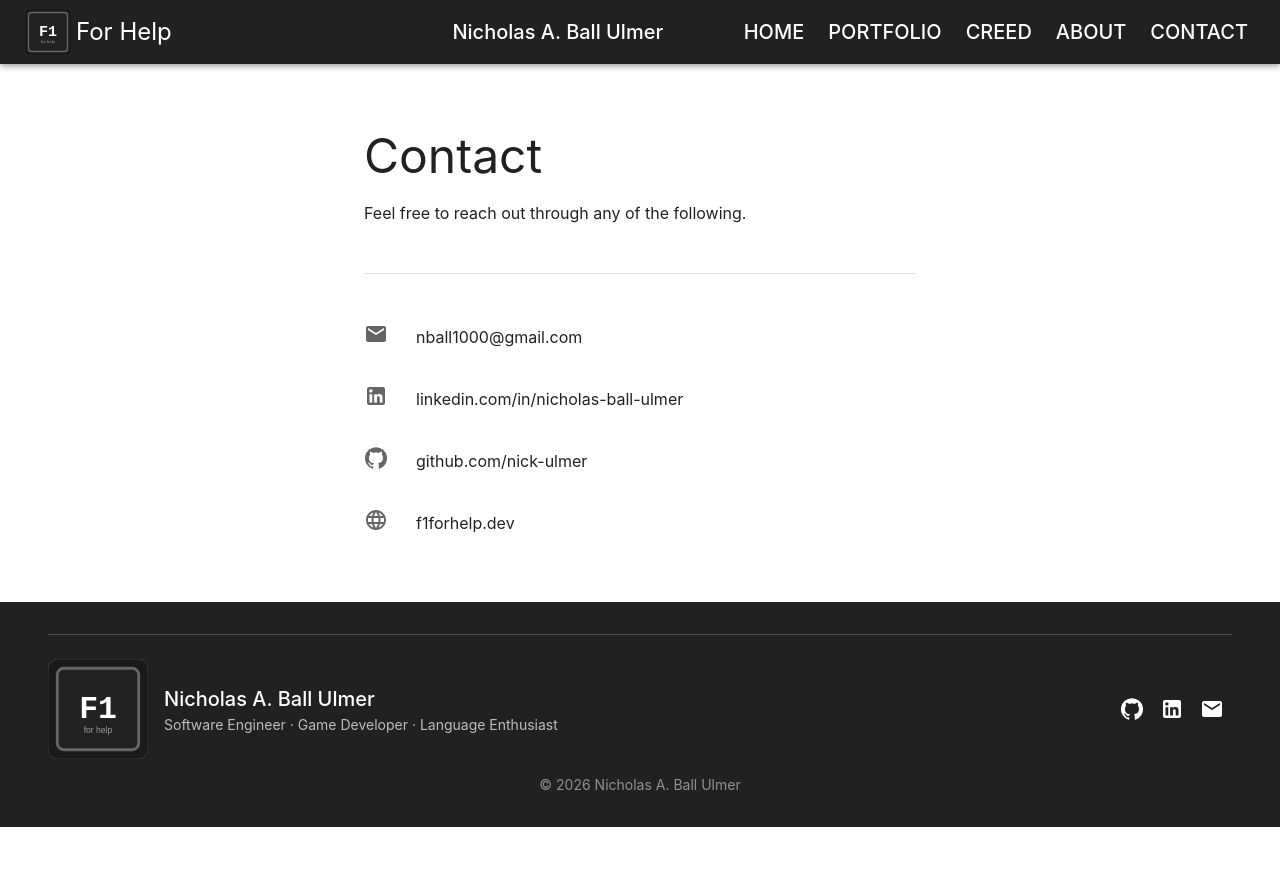
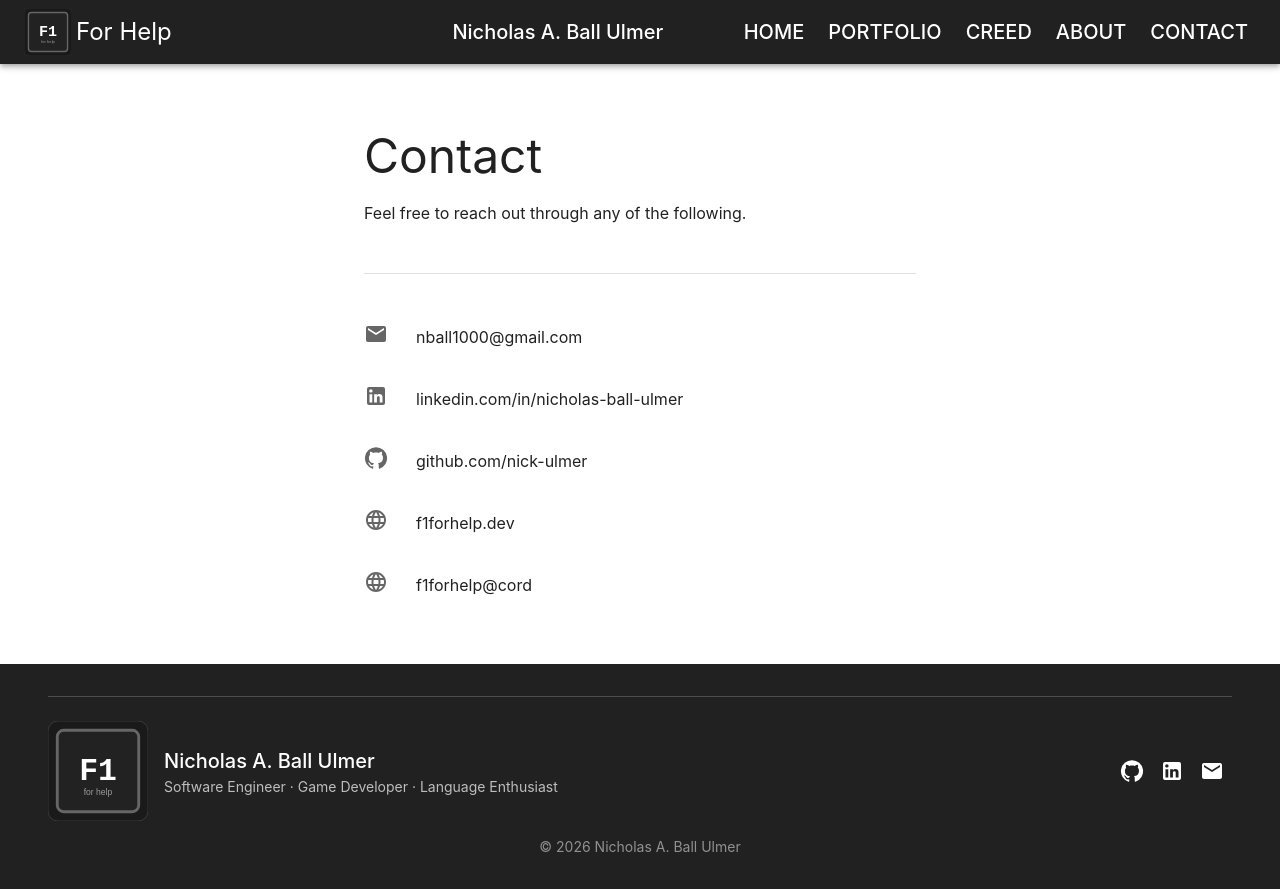
Before and after one commit to nick-ulmer/nick-ulmer.github.io, a React app in the folder frontend/: page /#/contact in a window 1280 px wide. Before the commit the page ends 827 px from the top, so only its background shows below. Built offline with nearby package versions, Linux system fonts and the light colour scheme; the HTML template or start-up script is replaced by a standard one.

Commit message:
Lucidity Pic and added contact for discord

```diff
--- a/frontend/src/data/gamedevProjects.js
+++ b/frontend/src/data/gamedevProjects.js
@@ -17,7 +17,7 @@ const gamedevProjects = [
         tech: ['GameMaker Studio'],
         status: 'hiatus',
         link: null,
-        thumbnail: 'https://placehold.co/600x400',
+        thumbnail: '/images/projects/lucidity.png',
     },
     {
         id: 'learntodrive',
--- a/frontend/src/pages/Contact.jsx
+++ b/frontend/src/pages/Contact.jsx
@@ -30,6 +30,12 @@ const contacts = [
         display: 'f1forhelp.dev',
         href: 'https://f1forhelp.dev',
     },
+    {
+        icon: <LanguageIcon />,
+        label: 'Discord',
+        display: 'f1forhelp@cord',
+        href: 'https://discord.com/users/131261035674992651',
+    }
 ];
 
 export default function Contact() {
```
Also changed, not shown: frontend/public/images/projects/lucidity.png (added).
